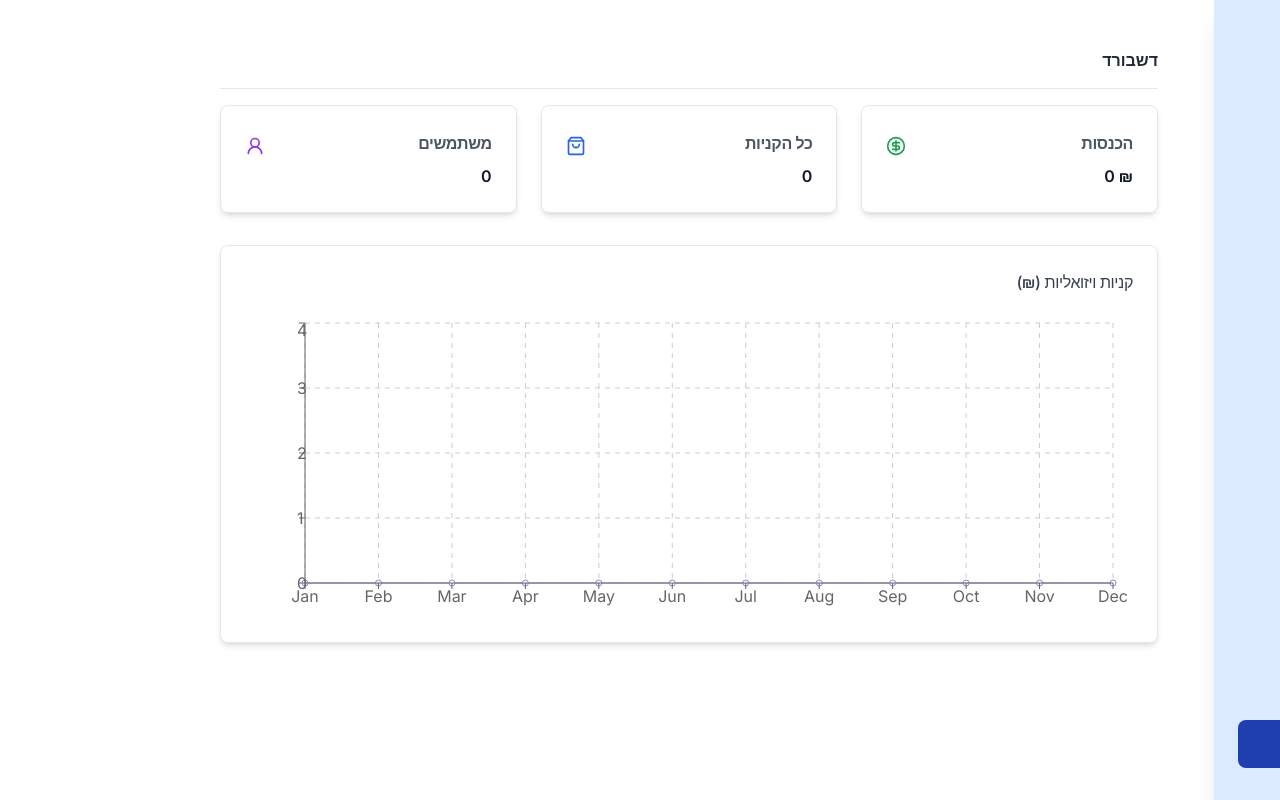
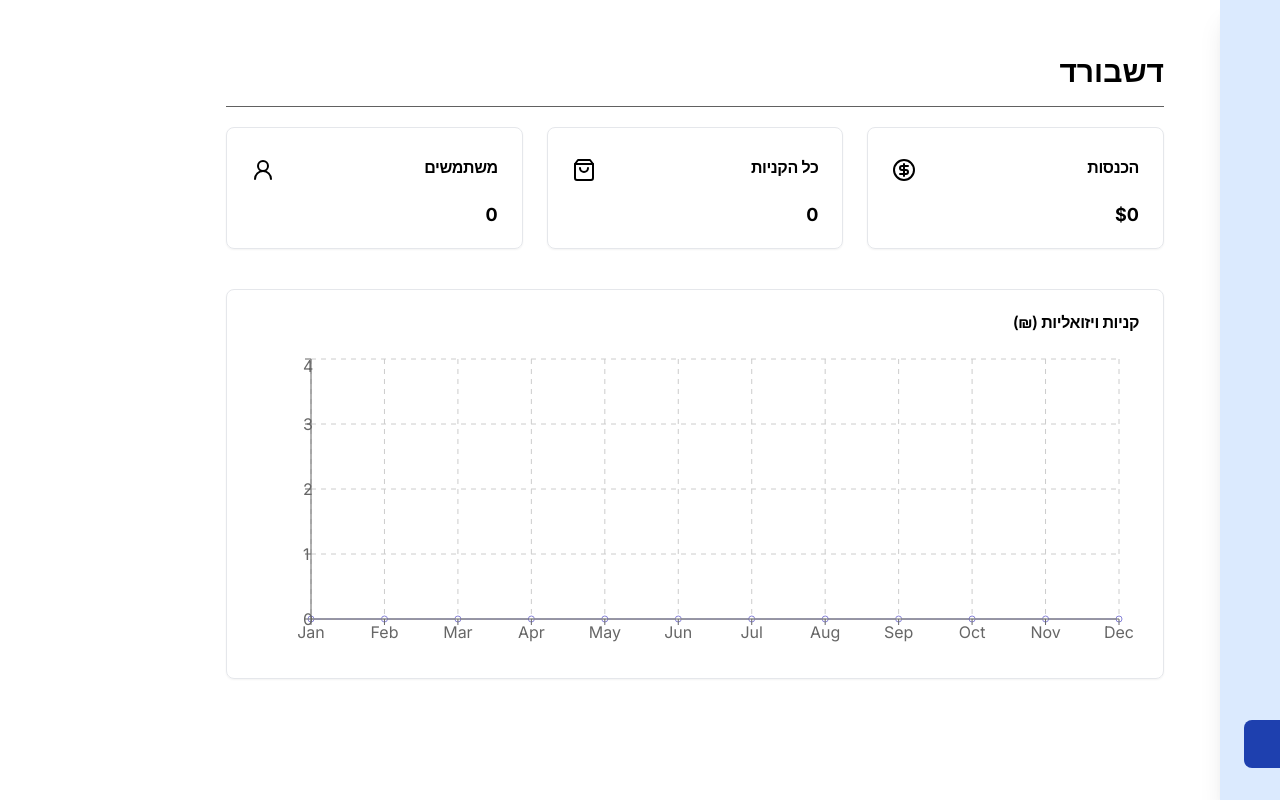
Before and after one commit to J0kErF/sam-admin, a Next.js app: page / in a window 1280 px wide. Built offline with nearby package versions, Linux system fonts and the light colour scheme; no server answers; the database is empty.

Commit message:
dashboard v2 fix

```diff
--- a/app/(dashboard)/page.tsx
+++ b/app/(dashboard)/page.tsx
@@ -1,74 +1,62 @@
-"use client";
+// ✅ This is a Server Component – do NOT use "use client"
 
 import SalesChart from "@/components/custom ui/SalesChart";
-import {
-  Card,
-  CardContent,
-  CardHeader,
-  CardTitle,
-} from "@/components/ui/card";
+import { Card, CardContent, CardHeader, CardTitle } from "@/components/ui/card";
 import { Separator } from "@/components/ui/separator";
 import {
   getSalesPerMonth,
   getTotalCustomers,
   getTotalSales,
 } from "@/lib/actions/actions";
-import {
-  CircleDollarSign,
-  ShoppingBag,
-  UserRound,
-} from "lucide-react";
+import { CircleDollarSign, ShoppingBag, UserRound } from "lucide-react";
 
 export default async function Home() {
-  const totalRevenue = await getTotalSales().then((data) => data.totalRevenue);
-  const totalOrders = await getTotalSales().then((data) => data.totalOrders);
+  const { totalRevenue, totalOrders } = await getTotalSales();
   const totalCustomers = await getTotalCustomers();
   const graphData = await getSalesPerMonth();
 
   return (
-    <div className="px-4 sm:px-6 md:px-10 py-8 w-full max-w-screen-2xl mx-auto rtl">
-      <h1 className="text-2xl font-bold text-gray-800">דשבורד</h1>
-      <Separator className="my-4 bg-gray-200" />
+    <div className="px-4 sm:px-6 md:px-10 py-10">
+      <p className="text-heading2-bold text-right">דשבורד</p>
+      <Separator className="bg-grey-1 my-5" />
 
       <div className="grid grid-cols-1 sm:grid-cols-2 md:grid-cols-3 gap-6">
-        <Card className="shadow-md">
-          <CardHeader className="flex flex-row justify-between items-center pb-2">
-            <CardTitle className="text-sm text-gray-600">הכנסות</CardTitle>
-            <CircleDollarSign className="text-green-600 w-5 h-5" />
+        <Card>
+          <CardHeader className="flex flex-row justify-between items-center">
+            <CardTitle>הכנסות</CardTitle>
+            <CircleDollarSign className="hidden sm:block" />
           </CardHeader>
           <CardContent>
-            <p className="text-xl font-semibold text-gray-900">₪ {totalRevenue}</p>
+            <p className="text-body-bold text-lg">${totalRevenue}</p>
           </CardContent>
         </Card>
 
-        <Card className="shadow-md">
-          <CardHeader className="flex flex-row justify-between items-center pb-2">
-            <CardTitle className="text-sm text-gray-600">כל הקניות</CardTitle>
-            <ShoppingBag className="text-blue-600 w-5 h-5" />
+        <Card>
+          <CardHeader className="flex flex-row justify-between items-center">
+            <CardTitle>כל הקניות</CardTitle>
+            <ShoppingBag className="hidden sm:block" />
           </CardHeader>
           <CardContent>
-            <p className="text-xl font-semibold text-gray-900">{totalOrders}</p>
+            <p className="text-body-bold text-lg">{totalOrders}</p>
           </CardContent>
         </Card>
 
-        <Card className="shadow-md">
-          <CardHeader className="flex flex-row justify-between items-center pb-2">
-            <CardTitle className="text-sm text-gray-600">משתמשים</CardTitle>
-            <UserRound className="text-purple-600 w-5 h-5" />
+        <Card>
+          <CardHeader className="flex flex-row justify-between items-center">
+            <CardTitle>משתמשים</CardTitle>
+            <UserRound className="hidden sm:block" />
           </CardHeader>
           <CardContent>
-            <p className="text-xl font-semibold text-gray-900">{totalCustomers}</p>
+            <p className="text-body-bold text-lg">{totalCustomers}</p>
           </CardContent>
         </Card>
       </div>
 
-      <Card className="mt-8 shadow-md">
+      <Card className="mt-10">
         <CardHeader>
-          <CardTitle className="text-base font-medium text-gray-700">
-            קניות ויזואליות (₪)
-          </CardTitle>
+          <CardTitle>קניות ויזואליות (₪)</CardTitle>
         </CardHeader>
-        <CardContent className="pt-0">
+        <CardContent>
           <SalesChart data={graphData} />
         </CardContent>
       </Card>
```
